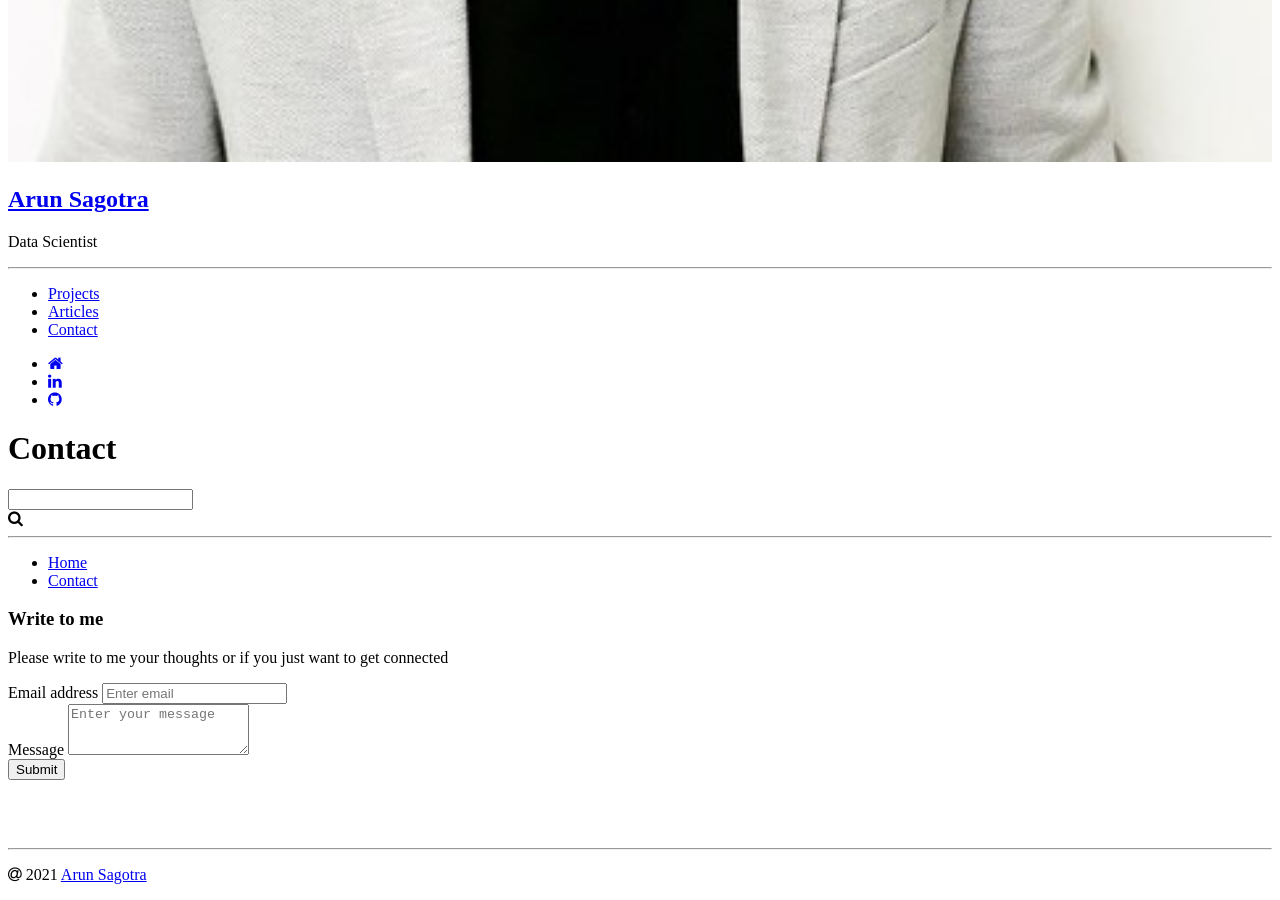
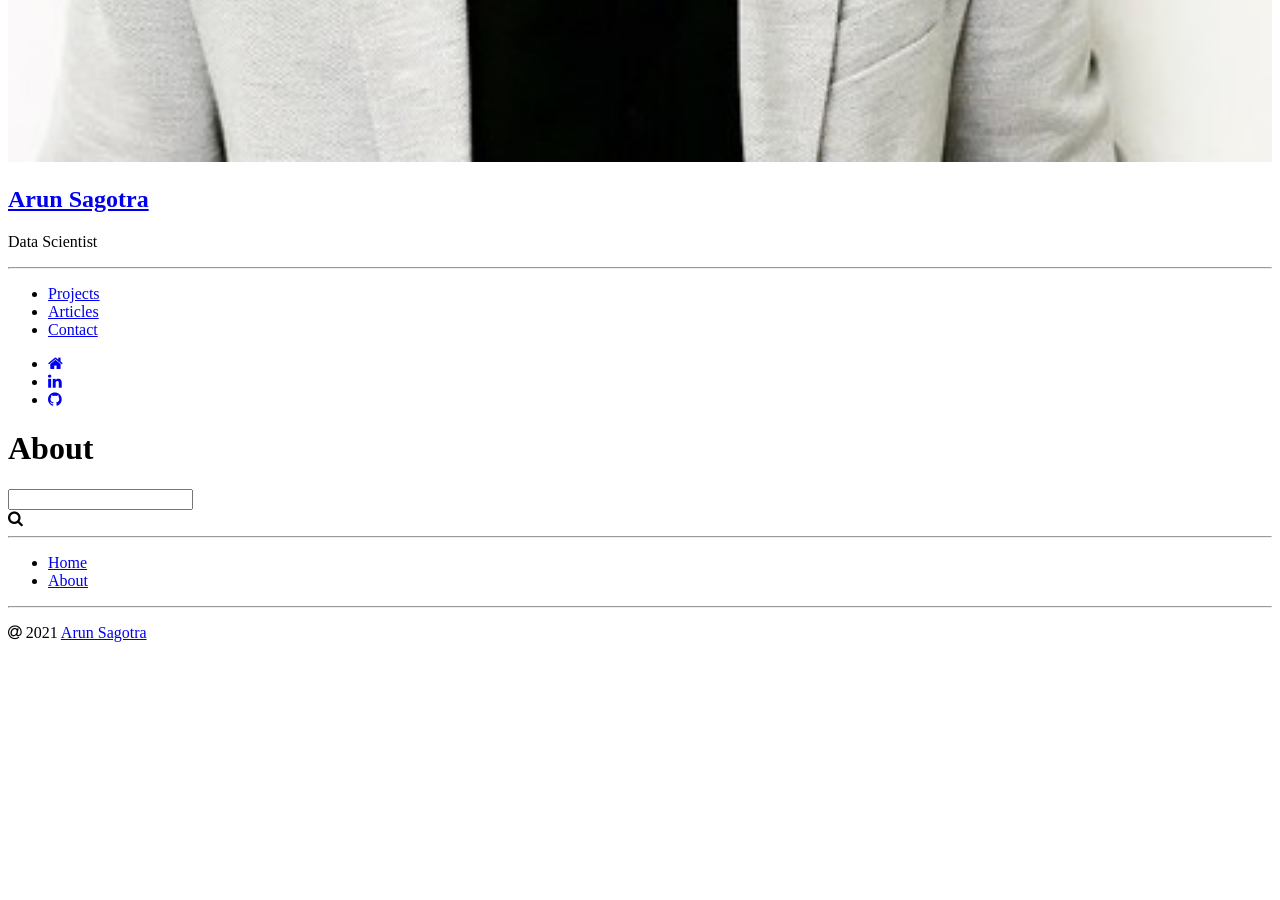
Before and after one commit to asagotra/arunsagotra.github.io, a Jekyll site: the page built from _pages/contact.md, in a window 1280 px wide and 900 px high, scrolled down 1210 px. Built offline with Jekyll 4.4.1, drawn with Linux system fonts in a browser that asks for light colours; after the commit the page ends 1868 px from its top, so only the background shows below that.

Commit message:
Update contact.md

```diff
--- a/_pages/contact.md
+++ b/_pages/contact.md
@@ -1,10 +1,10 @@
 ---
 layout: page
-title: Contact
-permalink: /contact/
-description: I care about my readers' opinions. Please leave a note or just say hello.
+title: About
+permalink: /about/
+description: Ph.D. in Computational Materials Science and Engineering (University of New South Wales, Sydney)
 ---
-
+<!--
 ### Write to me
 Please write to me your thoughts or if you just want to get connected
 
@@ -25,7 +25,7 @@ Please write to me your thoughts or if you just want to get connected
 </form>
 
 <br>
-<br>
+<br>-->
 
 
 <!-- {% highlight html %}
```
